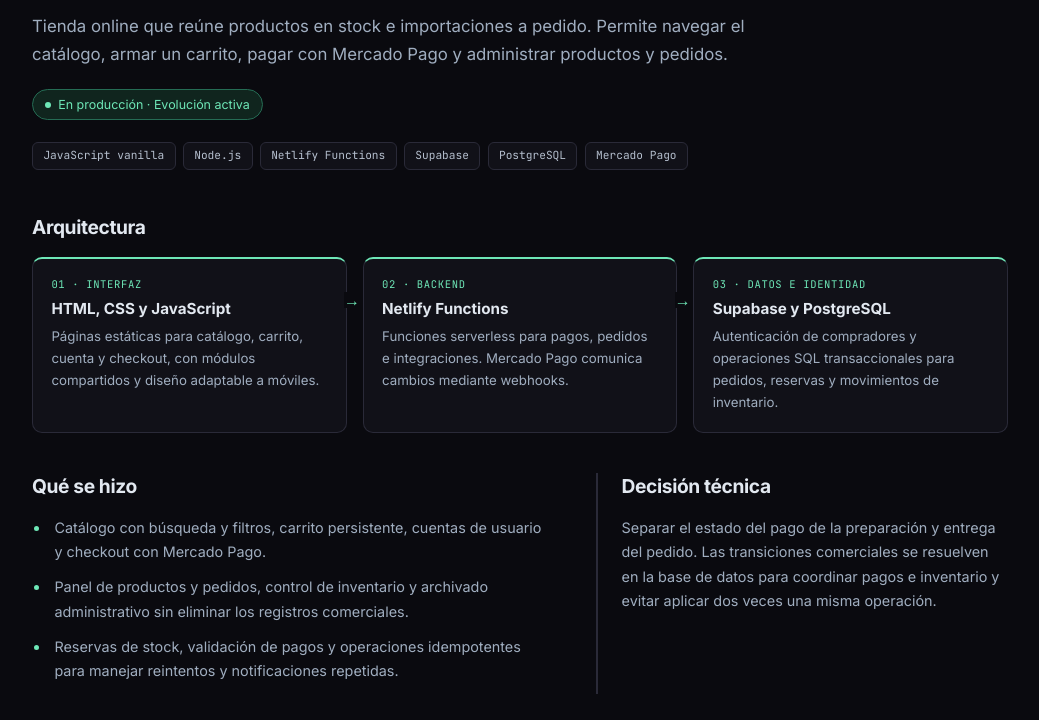
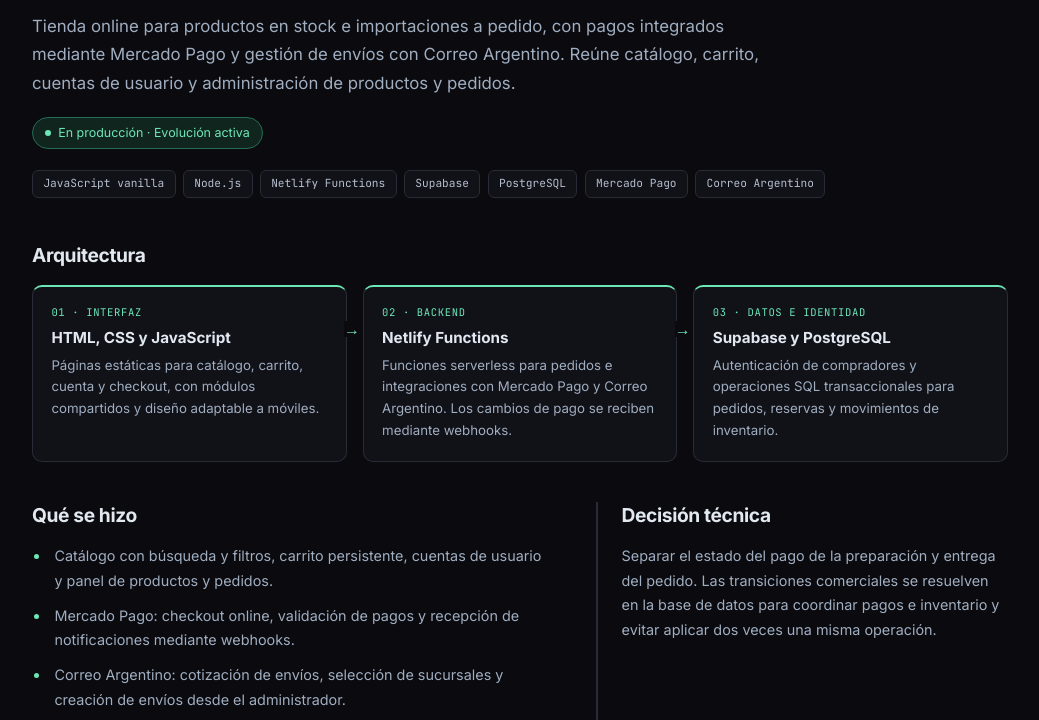
Before and after one commit to LucasT27/portfolio, a plain HTML site: page proyectos/hdv-store.html in a window 1280 px wide. Shown: the part 218-938 px from the top of the page, without its empty margins (120-1159 px from the left). Drawn offline with Linux system fonts and the light colour scheme.

Commit message:
Destaca las integraciones de HDV Store con Mercado Pago y Correo Argentino

```diff
--- a/proyectos/hdv-store.html
+++ b/proyectos/hdv-store.html
@@ -4,7 +4,7 @@
   <meta charset="UTF-8" />
   <meta name="viewport" content="width=device-width, initial-scale=1.0" />
   <title>HDV Store — Lucas Tomasello</title>
-  <meta name="description" content="Tienda online que reúne productos en stock e importaciones a pedido. Permite navegar el catálogo, armar un carrito, pagar con Mercado Pago y administrar productos y pedidos." />
+  <meta name="description" content="Tienda online para productos en stock e importaciones a pedido, con pagos integrados mediante Mercado Pago y gestión de envíos con Correo Argentino. Reúne catálogo, carrito, cuentas de usuario y administración de productos y pedidos." />
   <link rel="preconnect" href="https://fonts.googleapis.com" />
   <link href="https://fonts.googleapis.com/css2?family=Inter:wght@400;500;600;700&amp;family=JetBrains+Mono:wght@400;500&amp;display=swap" rel="stylesheet" />
   <link rel="stylesheet" href="../assets/proyecto.css" />
@@ -21,17 +21,17 @@
     <header class="project-header">
       <p class="eyebrow">E-commerce · Serverless</p>
       <h1>HDV Store</h1>
-      <p class="lead">Tienda online que reúne productos en stock e importaciones a pedido. Permite navegar el catálogo, armar un carrito, pagar con Mercado Pago y administrar productos y pedidos.</p>
+      <p class="lead">Tienda online para productos en stock e importaciones a pedido, con pagos integrados mediante Mercado Pago y gestión de envíos con Correo Argentino. Reúne catálogo, carrito, cuentas de usuario y administración de productos y pedidos.</p>
       <div class="meta">
         <span class="status status-prod">En producción · Evolución activa</span>
       </div>
-      <ul class="tags" aria-label="Tecnologías"><li>JavaScript vanilla</li><li>Node.js</li><li>Netlify Functions</li><li>Supabase</li><li>PostgreSQL</li><li>Mercado Pago</li></ul>
+      <ul class="tags" aria-label="Tecnologías"><li>JavaScript vanilla</li><li>Node.js</li><li>Netlify Functions</li><li>Supabase</li><li>PostgreSQL</li><li>Mercado Pago</li><li>Correo Argentino</li></ul>
     </header>
     <section class="architecture-section" aria-labelledby="arquitectura">
       <h2 id="arquitectura">Arquitectura</h2>
       <ol class="architecture">
         <li><span class="step">01 · Interfaz</span><h3>HTML, CSS y JavaScript</h3><p>Páginas estáticas para catálogo, carrito, cuenta y checkout, con módulos compartidos y diseño adaptable a móviles.</p></li>
-        <li><span class="step">02 · Backend</span><h3>Netlify Functions</h3><p>Funciones serverless para pagos, pedidos e integraciones. Mercado Pago comunica cambios mediante webhooks.</p></li>
+        <li><span class="step">02 · Backend</span><h3>Netlify Functions</h3><p>Funciones serverless para pedidos e integraciones con Mercado Pago y Correo Argentino. Los cambios de pago se reciben mediante webhooks.</p></li>
         <li><span class="step">03 · Datos e identidad</span><h3>Supabase y PostgreSQL</h3><p>Autenticación de compradores y operaciones SQL transaccionales para pedidos, reservas y movimientos de inventario.</p></li>
       </ol>
     </section>
@@ -39,9 +39,10 @@
       <section aria-labelledby="trabajo">
         <h2 id="trabajo">Qué se hizo</h2>
         <ul class="work-list">
-          <li>Catálogo con búsqueda y filtros, carrito persistente, cuentas de usuario y checkout con Mercado Pago.</li>
-          <li>Panel de productos y pedidos, control de inventario y archivado administrativo sin eliminar los registros comerciales.</li>
-          <li>Reservas de stock, validación de pagos y operaciones idempotentes para manejar reintentos y notificaciones repetidas.</li>
+          <li>Catálogo con búsqueda y filtros, carrito persistente, cuentas de usuario y panel de productos y pedidos.</li>
+          <li>Mercado Pago: checkout online, validación de pagos y recepción de notificaciones mediante webhooks.</li>
+          <li>Correo Argentino: cotización de envíos, selección de sucursales y creación de envíos desde el administrador.</li>
+          <li>Reservas de stock, archivado de pedidos y operaciones idempotentes para manejar reintentos y notificaciones repetidas.</li>
         </ul>
       </section>
       <section class="decision" aria-labelledby="decision">
```
Also changed, not shown: index.html (+2 -1 lines).
